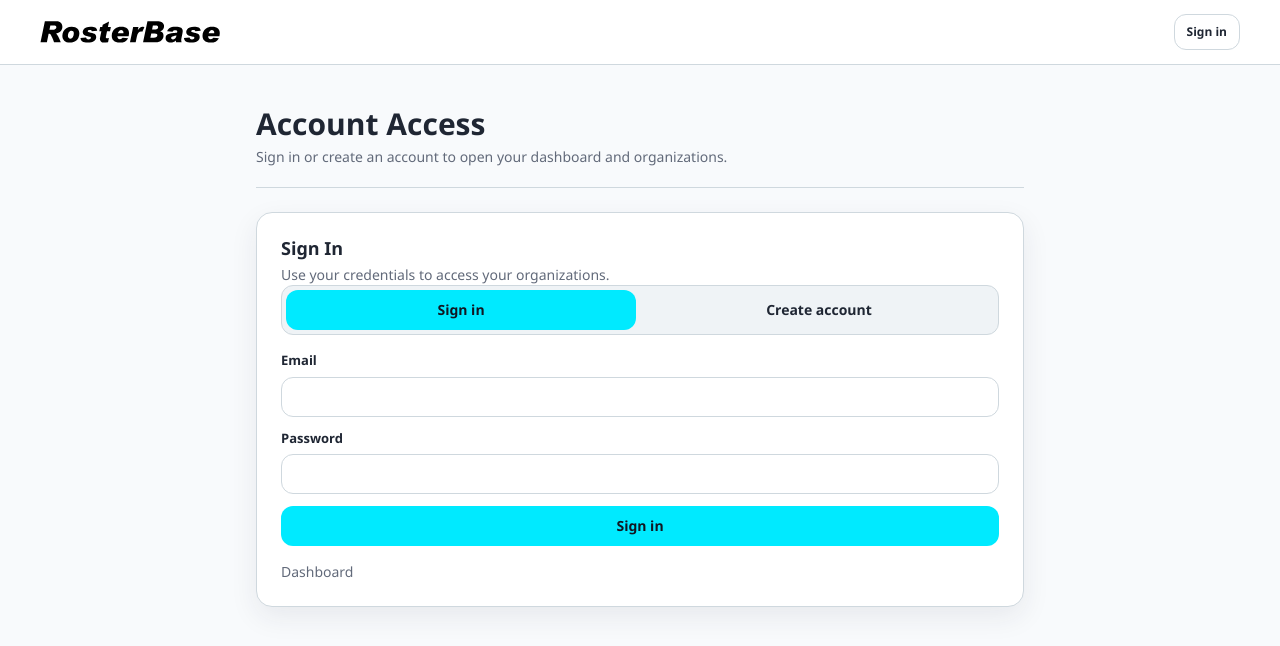
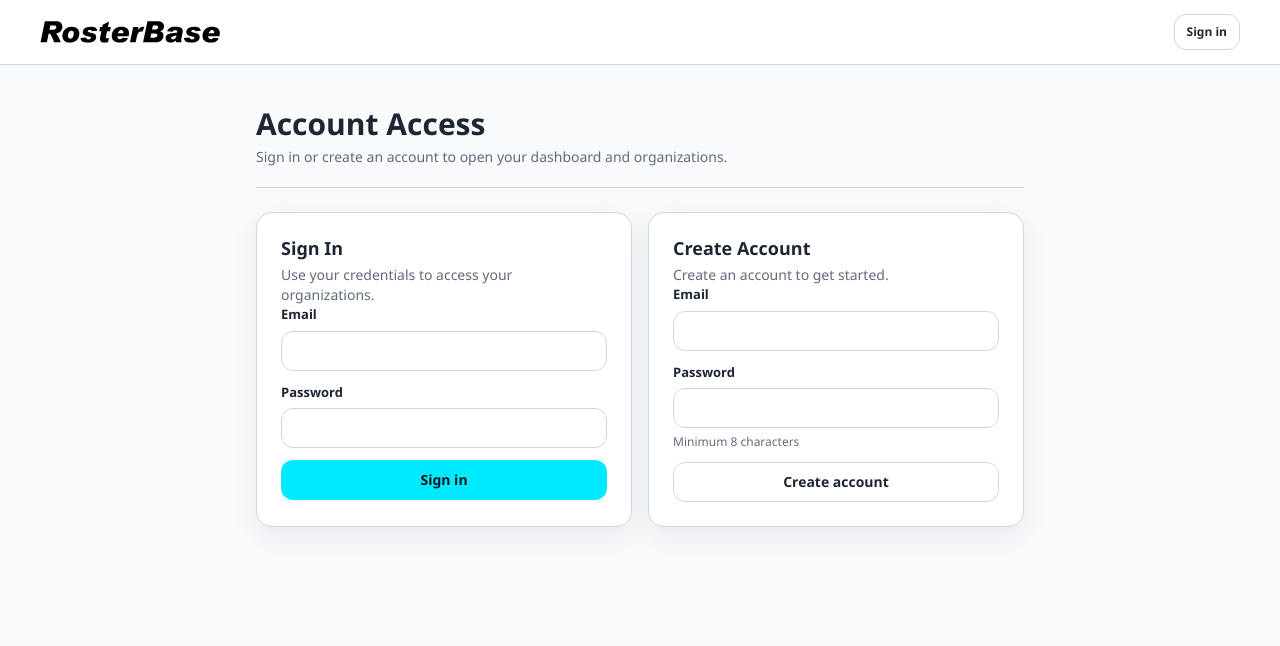
Before and after one commit to koen-wskcorporation/sportssass, a Next.js app: page /auth/login in a window 1280 px wide. Shown: the top 646 px of the page. Built offline with nearby package versions, Linux system fonts and the light colour scheme; no server answers.

Commit message:
6th attempt fixing auth

```diff
--- a/app/auth/login/actions.ts
+++ b/app/auth/login/actions.ts
@@ -2,19 +2,13 @@
 
 import { redirect } from "next/navigation";
 import { createSupabaseServerClient } from "@/lib/supabase/server";
-import { rethrowIfNavigationError } from "@/lib/actions/rethrowIfNavigationError";
 
-export type AuthActionState = {
-  error?: string;
-  success?: string;
-};
-
-function getCredential(formData: FormData, key: "email" | "password") {
-  const raw = formData.get(key);
-  if (typeof raw !== "string") {
+function cleanValue(value: FormDataEntryValue | null) {
+  if (typeof value !== "string") {
     return "";
   }
-  return raw.trim();
+
+  return value.trim();
 }
 
 function validateCredentials(email: string, password: string): string | null {
@@ -33,14 +27,13 @@ function validateCredentials(email: string, password: string): string | null {
   return null;
 }
 
-export async function login(_: AuthActionState, formData: FormData): Promise<AuthActionState> {
-  try {
-    const email = getCredential(formData, "email").toLowerCase();
-    const password = getCredential(formData, "password");
+export async function signInAction(formData: FormData) {
+  const email = cleanValue(formData.get("email")).toLowerCase();
+  const password = cleanValue(formData.get("password"));
 
   const validationError = validateCredentials(email, password);
   if (validationError) {
-      return { error: validationError };
+    redirect(`/auth/login?mode=signin&error=${encodeURIComponent(validationError)}`);
   }
 
   const supabase = await createSupabaseServerClient();
@@ -50,24 +43,21 @@ export async function login(_: AuthActionState, formData: FormData): Promise<Aut
   });
 
   if (error) {
-      return { error: "Unable to sign in. Check your email and password and try again." };
+    redirect(
+      `/auth/login?mode=signin&error=${encodeURIComponent("Unable to sign in. Check your email and password and try again.")}`
+    );
   }
 
   redirect("/");
-  } catch (error) {
-    rethrowIfNavigationError(error);
-    return { error: "We could not reach the auth service. Please try again in a moment." };
-  }
 }
 
-export async function signup(_: AuthActionState, formData: FormData): Promise<AuthActionState> {
-  try {
-    const email = getCredential(formData, "email").toLowerCase();
-    const password = getCredential(formData, "password");
+export async function signUpAction(formData: FormData) {
+  const email = cleanValue(formData.get("email")).toLowerCase();
+  const password = cleanValue(formData.get("password"));
 
   const validationError = validateCredentials(email, password);
   if (validationError) {
-      return { error: validationError };
+    redirect(`/auth/login?mode=signup&error=${encodeURIComponent(validationError)}`);
   }
 
   const supabase = await createSupabaseServerClient();
@@ -77,27 +67,16 @@ export async function signup(_: AuthActionState, formData: FormData): Promise<Au
   });
 
   if (error) {
-      return { error: "Unable to create account. Try a different email or sign in instead." };
+    redirect(
+      `/auth/login?mode=signup&error=${encodeURIComponent("Unable to create account. Try a different email or sign in instead.")}`
+    );
   }
 
   if (!data.session) {
-      return { success: "Account created. Verify your email, then sign in." };
+    redirect(
+      `/auth/login?mode=signin&message=${encodeURIComponent("Account created. Verify your email, then sign in.")}`
+    );
   }
 
   redirect("/");
-  } catch (error) {
-    rethrowIfNavigationError(error);
-    return { error: "We could not reach the auth service. Please try again in a moment." };
 }
-}
-
-export async function logout() {
-  try {
-    const supabase = await createSupabaseServerClient();
-    await supabase.auth.signOut();
-  } catch (error) {
-    rethrowIfNavigationError(error);
-  }
-
-  redirect("/auth/login");
-}
--- a/app/auth/login/auth-form.tsx
+++ /dev/null
@@ -1,82 +0,0 @@
-"use client";
-
-import Link from "next/link";
-import { useActionState, useMemo, useState } from "react";
-import { Alert } from "@/components/ui/alert";
-import { Button } from "@/components/ui/button";
-import { Card, CardContent, CardDescription, CardHeader, CardTitle } from "@/components/ui/card";
-import { FormField } from "@/components/ui/form-field";
-import { Input } from "@/components/ui/input";
-import type { AuthActionState } from "./actions";
-import { login, signup } from "./actions";
-
-const initialState: AuthActionState = {};
-
-type AuthFormProps = {
-  initialMode: "signin" | "signup";
-};
-
-export function AuthForm({ initialMode }: AuthFormProps) {
-  const [mode, setMode] = useState<"signin" | "signup">(initialMode);
-  const [signInState, signInAction, signInPending] = useActionState(login, initialState);
-  const [signUpState, signUpAction, signUpPending] = useActionState(signup, initialState);
-
-  const activeState = useMemo(() => (mode === "signin" ? signInState : signUpState), [mode, signInState, signUpState]);
-  const isPending = mode === "signin" ? signInPending : signUpPending;
-
-  return (
-    <Card>
-      <CardHeader>
-        <CardTitle>{mode === "signin" ? "Sign In" : "Create Account"}</CardTitle>
-        <CardDescription>
-          {mode === "signin" ? "Use your credentials to access your organizations." : "Create an account to get started."}
-        </CardDescription>
-      </CardHeader>
-      <CardContent className="space-y-4">
-        <div className="grid grid-cols-2 gap-2 rounded-control border bg-surface-muted p-1">
-          <Button className="w-full" onClick={() => setMode("signin")} type="button" variant={mode === "signin" ? "primary" : "ghost"}>
-            Sign in
-          </Button>
-          <Button className="w-full" onClick={() => setMode("signup")} type="button" variant={mode === "signup" ? "primary" : "ghost"}>
-            Create account
-          </Button>
-        </div>
-
-        {activeState.error ? <Alert variant="destructive">{activeState.error}</Alert> : null}
-        {activeState.success ? <Alert variant="info">{activeState.success}</Alert> : null}
-
-        {mode === "signin" ? (
-          <form action={signInAction} className="space-y-3">
-            <FormField label="Email">
-              <Input autoComplete="email" name="email" required type="email" />
-            </FormField>
-            <FormField label="Password">
-              <Input autoComplete="current-password" name="password" required type="password" />
-            </FormField>
-            <Button className="w-full" disabled={isPending} type="submit">
-              {isPending ? "Signing in..." : "Sign in"}
-            </Button>
-          </form>
-        ) : (
-          <form action={signUpAction} className="space-y-3">
-            <FormField label="Email">
-              <Input autoComplete="email" name="email" required type="email" />
-            </FormField>
-            <FormField hint="Minimum 8 characters" label="Password">
-              <Input autoComplete="new-password" name="password" required type="password" />
-            </FormField>
-            <Button className="w-full" disabled={isPending} type="submit">
-              {isPending ? "Creating account..." : "Create account"}
-            </Button>
-          </form>
-        )}
-
-        <div className="text-sm">
-          <Link className="text-text-muted underline-offset-2 hover:underline" href="/">
-            Dashboard
-          </Link>
-        </div>
-      </CardContent>
-    </Card>
-  );
-}
--- a/app/auth/login/page.tsx
+++ b/app/auth/login/page.tsx
@@ -1,27 +1,75 @@
 import { redirect } from "next/navigation";
+import { Alert } from "@/components/ui/alert";
+import { Button } from "@/components/ui/button";
+import { Card, CardContent, CardDescription, CardHeader, CardTitle } from "@/components/ui/card";
+import { FormField } from "@/components/ui/form-field";
+import { Input } from "@/components/ui/input";
 import { PageHeader } from "@/components/ui/page-header";
 import { getSessionUser } from "@/lib/auth/getSessionUser";
-import { AuthForm } from "./auth-form";
+import { signInAction, signUpAction } from "./actions";
 
 export default async function LoginPage({
   searchParams
 }: {
-  searchParams: Promise<{ mode?: string }>;
+  searchParams: Promise<{ mode?: string; error?: string; message?: string }>;
 }) {
-  const user = await getSessionUser();
+  const [user, query] = await Promise.all([getSessionUser(), searchParams]);
 
   if (user) {
     redirect("/");
   }
 
-  const query = await searchParams;
-  const initialMode = query.mode === "signup" ? "signup" : "signin";
+  const mode = query.mode === "signup" ? "signup" : "signin";
 
   return (
     <main className="app-container py-8 md:py-10">
       <div className="mx-auto max-w-3xl space-y-6">
         <PageHeader description="Sign in or create an account to open your dashboard and organizations." title="Account Access" />
-        <AuthForm initialMode={initialMode} />
+
+        {query.error ? <Alert variant="destructive">{query.error}</Alert> : null}
+        {query.message ? <Alert variant="info">{query.message}</Alert> : null}
+
+        <div className="grid gap-4 md:grid-cols-2">
+          <Card>
+            <CardHeader>
+              <CardTitle>Sign In</CardTitle>
+              <CardDescription>Use your credentials to access your organizations.</CardDescription>
+            </CardHeader>
+            <CardContent>
+              <form action={signInAction} className="space-y-3">
+                <FormField label="Email">
+                  <Input autoComplete="email" name="email" required type="email" />
+                </FormField>
+                <FormField label="Password">
+                  <Input autoComplete="current-password" name="password" required type="password" />
+                </FormField>
+                <Button className="w-full" type="submit">
+                  Sign in
+                </Button>
+              </form>
+            </CardContent>
+          </Card>
+
+          <Card>
+            <CardHeader>
+              <CardTitle>Create Account</CardTitle>
+              <CardDescription>Create an account to get started.</CardDescription>
+            </CardHeader>
+            <CardContent>
+              <form action={signUpAction} className="space-y-3">
+                <FormField label="Email">
+                  <Input autoComplete="email" name="email" required type="email" />
+                </FormField>
+                <FormField hint="Minimum 8 characters" label="Password">
+                  <Input autoComplete="new-password" name="password" required type="password" />
+                </FormField>
+                <Button className="w-full" type="submit" variant="secondary">
+                  Create account
+                </Button>
+              </form>
+            </CardContent>
+          </Card>
+        </div>
       </div>
     </main>
   );
--- a/app/auth/logout/route.ts
+++ b/app/auth/logout/route.ts
@@ -1,9 +1,20 @@
-import { logout } from "../login/actions";
+import { NextResponse, type NextRequest } from "next/server";
+import { createSupabaseServerClient } from "@/lib/supabase/server";
 
-export async function POST() {
-  return logout();
+async function runLogout(request: NextRequest) {
+  const destination = new URL("/auth/login", request.url);
+  const response = NextResponse.redirect(destination, { status: 303 });
+
+  const supabase = await createSupabaseServerClient();
+
+  await supabase.auth.signOut();
+  return response;
 }
 
-export async function GET() {
-  return logout();
+export async function POST(request: NextRequest) {
+  return runLogout(request);
 }
+
+export async function GET(request: NextRequest) {
+  return runLogout(request);
+}
--- a/lib/supabase/server.ts
+++ b/lib/supabase/server.ts
@@ -28,9 +28,14 @@ export async function createSupabaseServerClient() {
         return cookieStore.getAll();
       },
       setAll(cookiesToSet: CookieToSet[]) {
-        cookiesToSet.forEach(({ name, value, options }) => {
-          cookieStore.set(name, value, options);
-        });
+        try {
+          cookiesToSet.forEach(({ name, value, options }) => {
+            cookieStore.set(name, value, options);
+          });
+        } catch {
+          // Server Components can read cookies but cannot always mutate them.
+          // Middleware handles refresh writes in those cases.
+        }
       }
     }
   });
```
Lines whose indentation alone changed are shown as unchanged.
